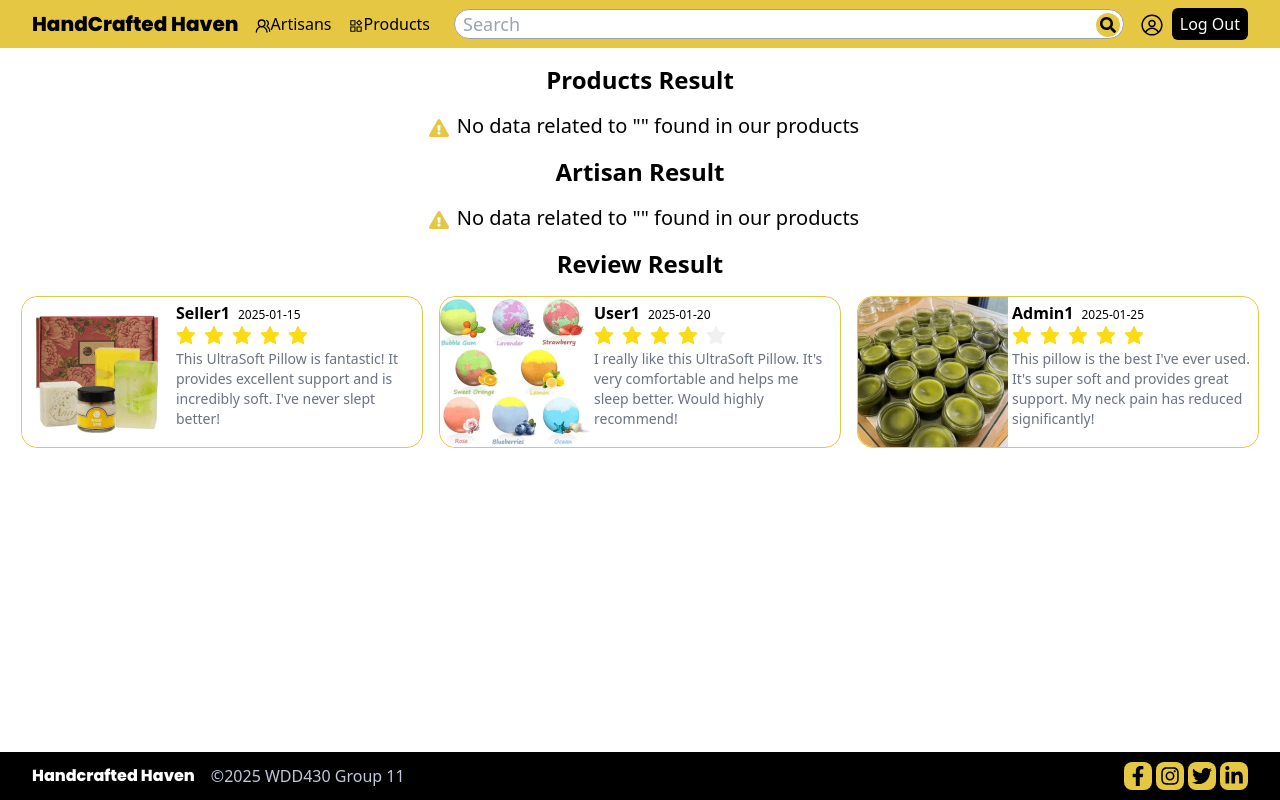
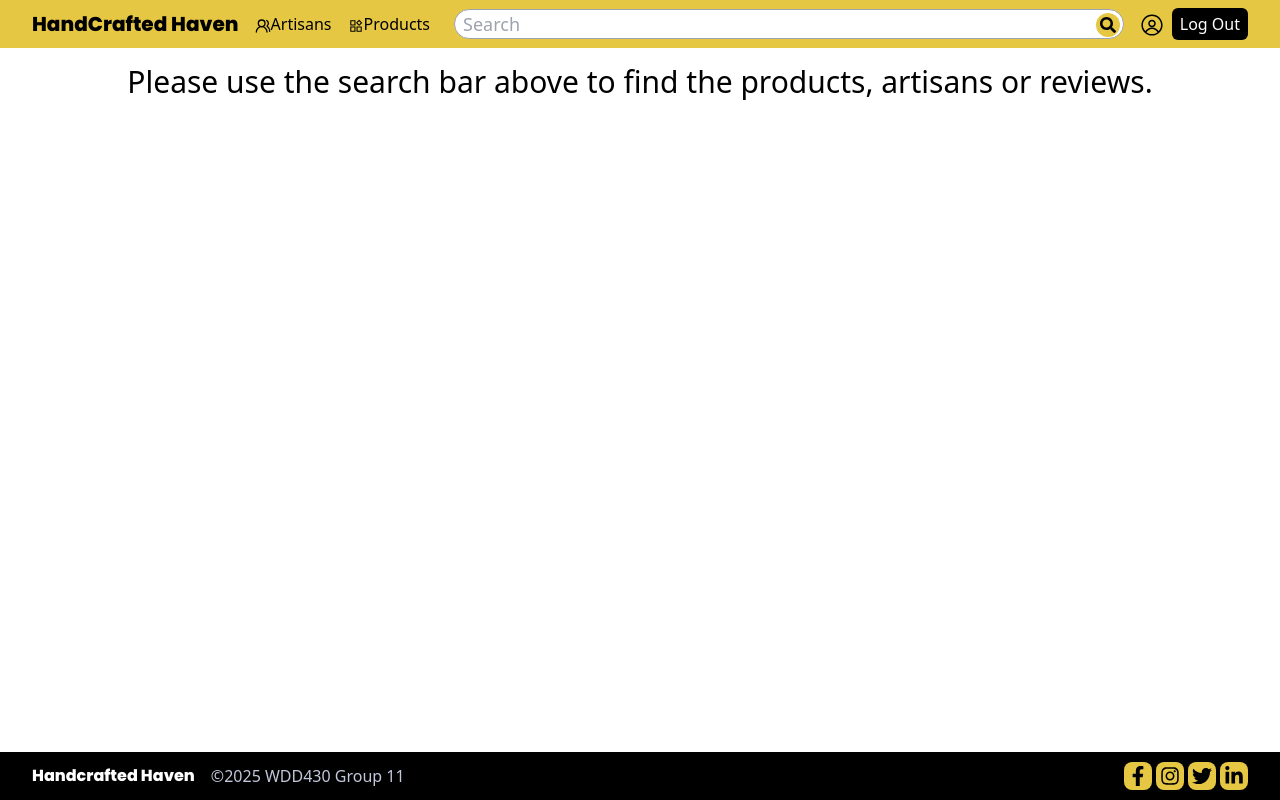
Before and after one commit to gyanqui/Handcrafted-Haven, a Next.js app: page /home/search in a window 1280 px wide. Built offline with nearby package versions, Linux system fonts and the light colour scheme; no server answers; the database is empty.

Commit message:
feat: search page

```diff
--- a/package.json
+++ b/package.json
@@ -14,15 +14,16 @@
     "antd": "^5.23.3",
     "bcrypt": "^5.1.1",
     "clsx": "^2.1.1",
+    "dayjs": "^1.11.13",
     "next": "15.1.6",
     "next-auth": "^5.0.0-beta.25",
+    "postgres": "^3.4.5",
     "react": "^19.0.0",
     "react-dom": "^19.0.0",
     "react-icons": "^5.4.0",
     "use-debounce": "^10.0.4",
     "uuid": "^11.0.5",
-    "zod": "^3.23.8",
-    "postgres": "^3.4.5"
+    "zod": "^3.23.8"
   },
   "devDependencies": {
     "@eslint/eslintrc": "^3",
--- a/src/app/home/search/page.tsx
+++ b/src/app/home/search/page.tsx
@@ -1,7 +1,8 @@
+import dayjs from "dayjs"
 import ProductWrapper from "@/app/ui/home/ProductWrapper";
 import ArtisanWrapper from "@/app/ui/home/ArtisanWrapper";
 import ReviewWrapper from "@/app/ui/home/ReviewWrapper";
-import { searchArtisans, searchProducts } from "@/app/lib/data";
+import { searchArtisans, searchProducts, searchReviews } from "@/app/lib/data";
 import { FaExclamationTriangle } from "react-icons/fa";
 
 export default async function Search(props: {
@@ -15,80 +16,49 @@ export default async function Search(props: {
   const productResult = await searchProducts(query);
 
   const artisanResult = await searchArtisans(query);
-  // const artisanResult = [
+
+  const reviewResult = await searchReviews(query);
+
+  // const reviewResult = [
   //   {
-  //     seller_id: "410544b2-4001-4271-9855-fec4b6a6442a",
-  //     seller_email: "seller@heavenmail.com",
-  //     introduction:
-  //       "Hello! I'm Alex Johnson, an experienced seller specializing in premium home goods and unique décor items. With a keen eye for quality and design, I curate a selection of products that blend functionality with style. My commitment is to provide exceptional customer service and ensure a seamless shopping experience. Whether you're looking to enhance your living space or find the perfect gift, I'm here to help you discover something truly special. Let's make your home a reflection of your taste and personality!",
+  //     review_id: "8bdaee39-7c5b-4b5c-a6b0-0c2c7741e123",
+  //     product_id: "1",
+  //     image_url: "/products/bath-bath-set.webp",
   //     username: "Seller1",
-  //     firstname: "Alex",
-  //     lastname: "Johnson",
-  //     profile_image_url: "/artisans/artisan1.webp",
-  //     address: "123 Maple Street Springfield, Anytown 12345 United States",
+  //     product_name: "Luxury Bath Soap Set",
+  //     created_at: "2025-01-15",
+  //     rating: 5,
+  //     review:
+  //       "This UltraSoft Pillow is fantastic! It provides excellent support and is incredibly soft. I've never slept better!",
   //   },
   //   {
-  //     seller_id: "5123bcde-1234-5678-9abc-def012345678",
-  //     seller_email: "artisan@craftmail.com",
-  //     introduction:
-  //       "Hi there! I'm Sophia Williams, a passionate artisan and seller of handmade jewelry and artisan crafts. Each piece I create is designed with love and attention to detail, ensuring a one-of-a-kind experience for my customers. From elegant necklaces to custom-made bracelets, my collection celebrates craftsmanship and individuality. Join me on this journey to bring beauty and creativity to your everyday life!",
+  //     review_id: "df12b456-7890-4c3d-b9e3-123456789abc",
+  //     product_id: "2",
+  //     image_url: "/products/bath-bathball.webp",
   //     username: "User1",
-  //     firstname: "Jane",
-  //     lastname: "Doe",
-  //     profile_image_url: "/artisans/artisan2.webp",
-  //     address: "456 Oak Avenue, Riverdale, Anycity 67890, Canada",
+  //     rating: 4,
+  //     created_at: "2025-01-20",
+  //     product_name: "Aromatic Bath Bomb Set",
+  //     review:
+  //       "I really like this UltraSoft Pillow. It's very comfortable and helps me sleep better. Would highly recommend!",
   //   },
   //   {
-  //     seller_id: "789abcd0-2345-6789-0abc-def123456789",
-  //     seller_email: "pottery@clayworks.com",
-  //     introduction:
-  //       "Greetings! I'm Michael Lee, a ceramic artisan dedicated to crafting high-quality pottery and home décor. My pieces blend modern aesthetics with traditional techniques, creating timeless designs that add warmth to any space. Whether you're looking for handcrafted dinnerware or statement vases, my shop offers something unique for every home. Let's bring artistry into your everyday life!",
+  //     review_id: "e67a9d32-4c1b-47d9-8f6c-987654321efg",
+  //     product_id: "3",
+  //     image_url: "/products/bath-lightening-cream.webp",
   //     username: "Admin1",
-  //     firstname: "Chris",
-  //     lastname: "Smith",
-  //     profile_image_url: null,
-  //     address: "789 Pine Street, Maplewood, Anyprovince 34567, Australia",
+  //     rating: 5,
+  //     created_at: "2025-01-25",
+  //     product_name: "Herbal Lightening Cream",
+  //     review:
+  //       "This pillow is the best I've ever used. It's super soft and provides great support. My neck pain has reduced significantly!",
   //   },
   // ];
 
-  const reviewResult = [
-    {
-      review_id: "8bdaee39-7c5b-4b5c-a6b0-0c2c7741e123",
-      product_id: "1",
-      image_url: "/products/bath-bath-set.webp",
-      username: "Seller1",
-      product_name: "Luxury Bath Soap Set",
-      created_at: "2025-01-15",
-      rating: 5,
-      review:
-        "This UltraSoft Pillow is fantastic! It provides excellent support and is incredibly soft. I've never slept better!",
-    },
-    {
-      review_id: "df12b456-7890-4c3d-b9e3-123456789abc",
-      product_id: "2",
-      image_url: "/products/bath-bathball.webp",
-      username: "User1",
-      rating: 4,
-      created_at: "2025-01-20",
-      product_name: "Aromatic Bath Bomb Set",
-      review:
-        "I really like this UltraSoft Pillow. It's very comfortable and helps me sleep better. Would highly recommend!",
-    },
-    {
-      review_id: "e67a9d32-4c1b-47d9-8f6c-987654321efg",
-      product_id: "3",
-      image_url: "/products/bath-lightening-cream.webp",
-      username: "Admin1",
-      rating: 5,
-      created_at: "2025-01-25",
-      product_name: "Herbal Lightening Cream",
-      review:
-        "This pillow is the best I've ever used. It's super soft and provides great support. My neck pain has reduced significantly!",
-    },
-  ];
-
   return (
-    <div className="flex flex-col pb-4">
+    <>
+      {query ? (
+      <div className="flex flex-col pb-4">
       {/* product result */}
       <div>
         <h1 className="text-center text-2xl font-extrabold m-4">
@@ -135,7 +105,7 @@ export default async function Search(props: {
           ) : (
             <div className="text-xl text-center">
               <FaExclamationTriangle className="inline text-custom-yellow mx-2" />
-              No data related to &quot;{query}&quot; found in our products
+              No data related to &quot;{query}&quot; found in our artisans
             </div>
           )}
         </div>
@@ -147,9 +117,34 @@ export default async function Search(props: {
           Review Result
         </h1>
         <div>
-          <ReviewWrapper reviewData={reviewResult} />
+          {reviewResult.length > 0 ? (
+            <ReviewWrapper reviewData={reviewResult.map((r) => ({
+              review_id: r.review_id,
+              product_id: r.product_id,
+              image_url: r.image_url,
+              username: r.username,
+              product_name: r.product_name,
+              created_at: dayjs(r.created_at).format('YYYY-MM-DD'),
+              rating: r.rating,
+              review: r.review
+            }))} />
+          ) : (
+            <div className="text-xl text-center">
+              <FaExclamationTriangle className="inline text-custom-yellow mx-2" />
+              No data related to &quot;{query}&quot; found in our reviews
+            </div>
+          )}
+
         </div>
       </div>
     </div>
+    ) : (
+      <div className="flex flex-col items-center">
+        <p className="text-3xl m-4">Please use the search bar above to find the products, artisans or reviews.</p>
+      </div>
+    )}
+    </>
+
+
   );
 }
--- a/src/app/lib/data.ts
+++ b/src/app/lib/data.ts
@@ -46,6 +46,8 @@ export async function searchProducts(query: string) {
 
 export async function searchArtisans(query: string) {
   try {
+    if (!query) return []
+
     const sqlQuery = `%${query}%`;
 
     const data = await sql`
@@ -60,10 +62,34 @@ export async function searchArtisans(query: string) {
       OR u.lastname ILIKE ${sqlQuery}
       OR s.address ILIKE ${sqlQuery}
     `;
-    console.log('data: ', data)
+
     return data.rows;
   } catch (error) {
-    console.error("Failed to search artisans: ", error);
+    console.error("Failed to get artisans search result: ", error);
     return [];
   }
 }
+
+export async function searchReviews(query: string) {
+  try {
+    if (!query) return []
+
+    const sqlQuery = `%${query}%`
+
+    const data = await sql`
+      SELECT r.review_id, r.product_id, p.image_url, u.username, p.name AS product_name, r.created_at, r.rating, r.review
+      FROM reviews r
+      JOIN products p ON r.product_id = p.product_id
+      JOIN sellers s ON p.seller_id = s.seller_id
+      JOIN users u ON s.user_id = u.user_id
+
+      WHERE r.title ILIKE ${sqlQuery}
+      OR r.review ILIKE ${sqlQuery}
+      OR p.name ILIKE ${sqlQuery}
+    `
+    return data.rows;
+  } catch (error) {
+    console.error('Failed to get reviews search result: ', error)
+    return []
+  }
+}
--- a/src/app/query/route.ts
+++ b/src/app/query/route.ts
@@ -2,8 +2,7 @@ import { sql } from "@vercel/postgres";
 async function listData() {
     const data = await sql`
         SELECT *
-        FROM sellers
-        JOIN users ON sellers.user_id = users.user_id
+        FROM reviews
     `;
     return data.rows
 }
```
Also changed, not shown: 1 other file (tests, documents, lock files or other folders).
